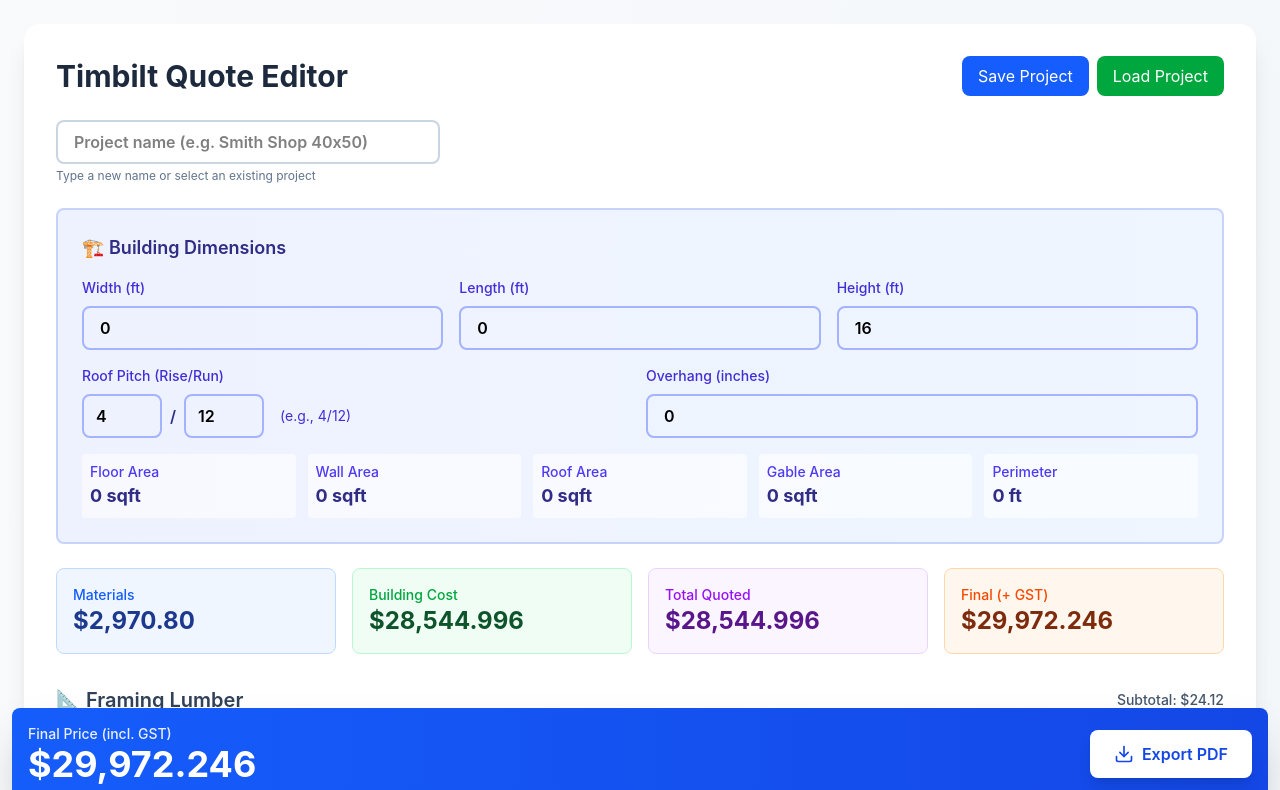
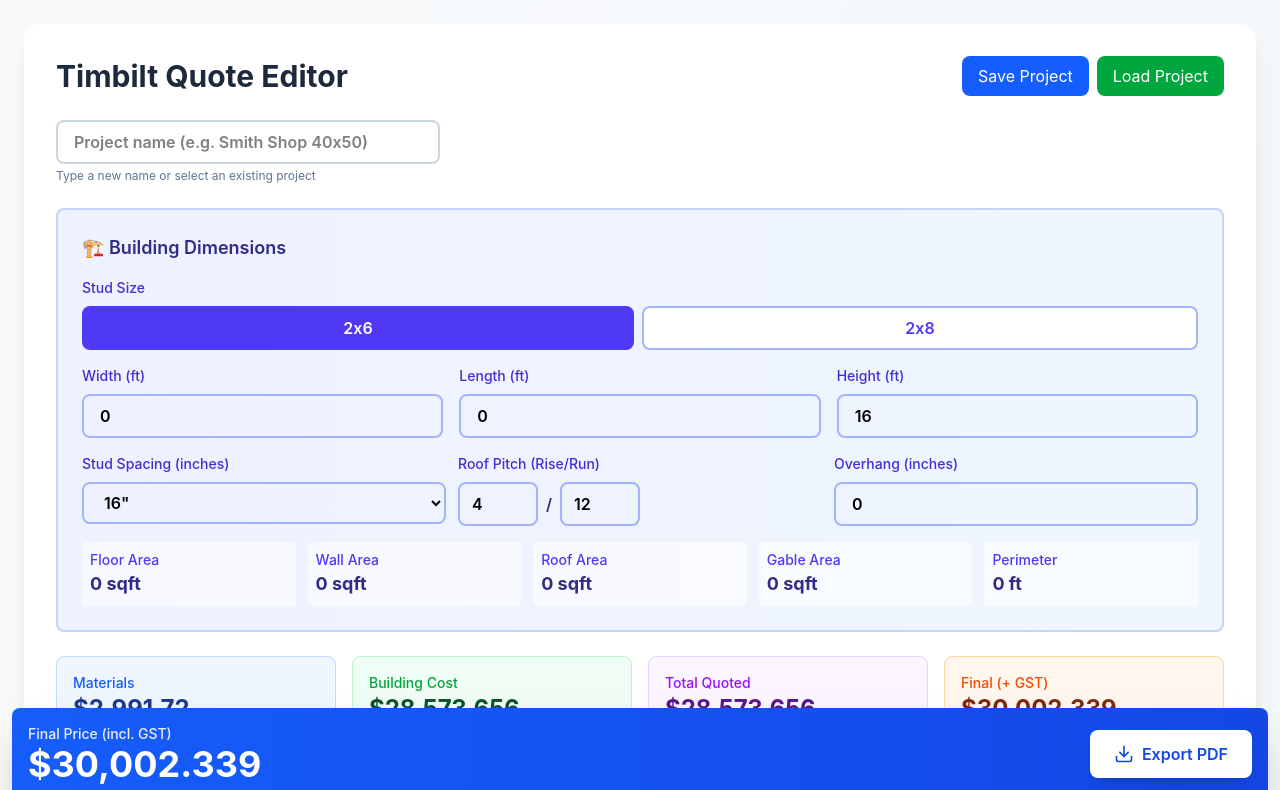
Before and after one commit to JorgeAng/TB2026, a React (Vite) app: page / in a window 1280 px wide. Shown: the top 790 px of the page. Built offline with nearby package versions, Linux system fonts and the light colour scheme.

Commit message:
Implement stud size selection and pricing updates
Added stud size state and updated pricing logic based on selected stud size. Adjusted item definitions to reflect changes in stud size and updated UI to allow selection between '2x6' and '2x8'.

```diff
--- a/src/App.jsx
+++ b/src/App.jsx
@@ -4,6 +4,7 @@
 
 const QuoteEditor = () => {
   const [dimensions, setDimensions] = useState({ width: 0, length: 0, height: 16 });
+  const [studSize, setStudSize] = useState('2x6'); // '2x6' or '2x8'
   const [config, setConfig] = useState({
     management: 0.07,
     pst: 0.07,
@@ -125,31 +126,58 @@
     70: () => 1, // Door Paint - manual entry
     71: () => 1, // Tool Expenses
     72: () => 1, // Trusses Package - manual entry
-    73: () => 1, // Bifold Door - manual entry
+    73: () => 0, // Bifold Door - manual entry
     74: () => 0  // Overhead Door - manual entry
+  };
+
+  // Price definitions based on stud size
+  const studPrices = {
+    '2x6': {
+      studs: 11.26,
+      topPlates: 11.26,
+      extraTopPlates: 11.26,
+      bottomPlates: 24.19
+    },
+    '2x8': {
+      studs: 16.19,
+      topPlates: 16.19,
+      extraTopPlates: 16.19,
+      bottomPlates: 32.40
+    }
   };
 
   // Initialize items with formulas
   useEffect(() => {
-    const getPrice = (id, basePrice) => defaultPrices[id] !== undefined ? defaultPrices[id] : basePrice;
+    // Get prices based on current stud size
+    const currentStudPrices = studPrices[studSize];
+
+    // Helper function to get price - but NOT for stud-dependent items (1,2,3,4)
+    const getPrice = (id, basePrice) => {
+      // For stud-dependent items, always use the stud size prices, ignore defaults
+      if (id === 1 || id === 2 || id === 3 || id === 4) {
+        return basePrice;
+      }
+      // For all other items, use saved defaults or base price
+      return defaultPrices[id] !== undefined ? defaultPrices[id] : basePrice;
+    };
 
     const initialItems = [
       // Framing Lumber
-      { id: 1, category: 'framing_lumber', name: '2x6 Studs 16\'', qty: 135, unit: getPrice(1, 18.19), baseUnit: 18.19, enabled: true, hasFormula: true, manualOverride: false, manualPriceOverride: false },
-      { id: 2, category: 'framing_lumber', name: 'Top Plates', qty: 27, unit: getPrice(2, 6.03), baseUnit: 6.03, enabled: true, hasFormula: true, manualOverride: false, manualPriceOverride: false },
-      { id: 3, category: 'framing_lumber', name: 'Extra Top Plates', qty: 14, unit: getPrice(3, 6.03), baseUnit: 6.03, enabled: true, hasFormula: true, manualOverride: false, manualPriceOverride: false },
-      { id: 4, category: 'framing_lumber', name: 'Bottom Plates', qty: 11, unit: getPrice(4, 36.18), baseUnit: 36.18, enabled: true, hasFormula: true, manualOverride: false, manualPriceOverride: false },
+      { id: 1, category: 'framing_lumber', name: `${studSize} Studs 16'`, qty: 135, unit: getPrice(1, currentStudPrices.studs), baseUnit: currentStudPrices.studs, enabled: true, hasFormula: true, manualOverride: false, manualPriceOverride: false },
+      { id: 2, category: 'framing_lumber', name: 'Top Plates', qty: 27, unit: getPrice(2, currentStudPrices.topPlates), baseUnit: currentStudPrices.topPlates, enabled: true, hasFormula: true, manualOverride: false, manualPriceOverride: false },
+      { id: 3, category: 'framing_lumber', name: 'Extra Top Plates', qty: 14, unit: getPrice(3, currentStudPrices.extraTopPlates), baseUnit: currentStudPrices.extraTopPlates, enabled: true, hasFormula: true, manualOverride: false, manualPriceOverride: false },
+      { id: 4, category: 'framing_lumber', name: 'Bottom Plates', qty: 11, unit: getPrice(4, currentStudPrices.bottomPlates), baseUnit: currentStudPrices.bottomPlates, enabled: true, hasFormula: true, manualOverride: false, manualPriceOverride: false },
       { id: 5, category: 'framing_lumber', name: 'Headers', qty: 95, unit: getPrice(5, 7.10), baseUnit: 7.10, enabled: true, hasFormula: true, manualOverride: false, manualPriceOverride: false },
       { id: 6, category: 'framing_lumber', name: 'LVL Header Material', qty: 0, unit: getPrice(6, 50.00), baseUnit: 50.00, enabled: false, hasFormula: false, manualOverride: false, manualPriceOverride: false },
-      { id: 7, category: 'framing_lumber', name: 'Outside Wall Strapping', qty: 90, unit: getPrice(7, 9.88), baseUnit: 9.88, enabled: true, hasFormula: true, manualOverride: false, manualPriceOverride: false },
-      { id: 8, category: 'framing_lumber', name: 'Inside Wall Strapping', qty: 90, unit: getPrice(8, 9.88), baseUnit: 9.88, enabled: true, hasFormula: true, manualOverride: false, manualPriceOverride: false },
-      { id: 9, category: 'framing_lumber', name: 'Roof Strapping', qty: 122, unit: getPrice(9, 9.88), baseUnit: 9.88, enabled: true, hasFormula: true, manualOverride: false, manualPriceOverride: false },
+      { id: 7, category: 'framing_lumber', name: 'Outside Wall Strapping', qty: 90, unit: getPrice(7, 8.59), baseUnit: 8.59, enabled: true, hasFormula: true, manualOverride: false, manualPriceOverride: false },
+      { id: 8, category: 'framing_lumber', name: 'Inside Wall Strapping', qty: 90, unit: getPrice(8, 5.39), baseUnit: 5.39, enabled: true, hasFormula: true, manualOverride: false, manualPriceOverride: false },
+      { id: 9, category: 'framing_lumber', name: 'Roof Strapping', qty: 122, unit: getPrice(9, 8.59), baseUnit: 8.59, enabled: true, hasFormula: true, manualOverride: false, manualPriceOverride: false },
       { id: 10, category: 'framing_lumber', name: '3/4" Plywood (bi-fold)', qty: 0, unit: getPrice(10, 85.00), baseUnit: 85.00, enabled: false, hasFormula: false, manualOverride: false, manualPriceOverride: false },
 
       // Fasteners & Anchoring
       { id: 11, category: 'fasteners', name: 'Anchor Bolts', qty: 45, unit: getPrice(11, 2.23), baseUnit: 2.23, enabled: true, hasFormula: true, manualOverride: false, manualPriceOverride: false },
       { id: 12, category: 'fasteners', name: 'Paslode Nails 2⅜"', qty: 2, unit: getPrice(12, 6.73), baseUnit: 6.73, enabled: true, hasFormula: true, manualOverride: false, manualPriceOverride: false },
-      { id: 13, category: 'fasteners', name: 'Paslode Nails 3¼"', qty: 3, unit: getPrice(13, 75.50), baseUnit: 75.50, enabled: true, hasFormula: true, manualOverride: false, manualPriceOverride: false },
+      { id: 13, category: 'fasteners', name: 'Paslode Nails 3¼"', qty: 3, unit: getPrice(13, 112.50), baseUnit: 112.50, enabled: true, hasFormula: true, manualOverride: false, manualPriceOverride: false },
       { id: 14, category: 'fasteners', name: 'Exterior Metal Screws', qty: 6, unit: getPrice(14, 0.10), baseUnit: 0.10, enabled: true, hasFormula: true, manualOverride: false, manualPriceOverride: false },
       { id: 15, category: 'fasteners', name: 'Interior Metal Screws', qty: 5, unit: getPrice(15, 0.08), baseUnit: 0.08, enabled: true, hasFormula: true, manualOverride: false, manualPriceOverride: false },
       { id: 16, category: 'fasteners', name: 'Staples', qty: 4, unit: getPrice(16, 11.87), baseUnit: 11.87, enabled: true, hasFormula: true, manualOverride: false, manualPriceOverride: false },
@@ -233,9 +261,9 @@
       { id: 74, category: 'trades', name: 'Overhead Door', qty: 0, unit: getPrice(74, 2500.00), baseUnit: 2500.00, enabled: true, hasFormula: false, manualOverride: false, manualPriceOverride: false, hasSizing: true, sizes: [{width: 0, height: 0, qty: 1}], totalPerimeter: 0 }
     ];
     setItems(initialItems);
-  }, [defaultPrices]);
+  }, [defaultPrices, studSize]);
 
-  // Recalculate quantities when dimensions change (only for items without manual override)
+  // Recalculate quantities when dimensions or stud spacing changes
   useEffect(() => {
     setItems(prevItems => {
       // Helper function to get total openings perimeter
@@ -613,6 +641,7 @@
       projectName,
       dimensions,
       config,
+      studSize, // Save stud size
       items // This now includes manualOverride flags and defaultUnit
     };
     console.log('Saving project:', projectName);
@@ -636,6 +665,7 @@
     console.log('Loading project:', projectName);
     setDimensions(data.dimensions);
     setConfig(data.config);
+    setStudSize(data.studSize || '2x6'); // Load stud size with default fallback
     // Load items as-is from the saved project
     setItems(data.items.map(item => ({
       ...item,
@@ -670,7 +700,7 @@
     // Building dimensions
     doc.setFontSize(10);
     doc.setFont(undefined, 'normal');
-    doc.text(`Building: ${dimensions.width}' × ${dimensions.length}' × ${dimensions.height}' | Roof: ${config.roofPitchRise}/${config.roofPitchRun}`, margin, yPos);
+    doc.text(`Building: ${dimensions.width}' × ${dimensions.length}' × ${dimensions.height}' | Roof: ${config.roofPitchRise}/${config.roofPitchRun} | Stud: ${studSize}`, margin, yPos);
     yPos += 5;
     doc.text(`Floor: ${floorArea} sqft | Wall: ${Math.ceil(wallArea)} sqft | Roof: ${Math.ceil(roofArea)} sqft`, margin, yPos);
     yPos += 10;
@@ -802,6 +832,34 @@
             {/* Building Dimensions */}
             <div className="bg-gradient-to-r from-indigo-50 to-blue-50 p-4 sm:p-6 rounded-lg border-2 border-indigo-200 mb-6">
               <h2 className="text-base sm:text-lg font-semibold text-indigo-900 mb-4">🏗️ Building Dimensions</h2>
+
+              {/* Stud Size Toggle */}
+              <div className="mb-4">
+                <label className="block text-sm font-medium text-indigo-700 mb-2">Stud Size</label>
+                <div className="flex gap-2">
+                  <button
+                    onClick={() => setStudSize('2x6')}
+                    className={`flex-1 px-4 py-2 rounded-lg font-semibold transition-colors ${
+                      studSize === '2x6'
+                        ? 'bg-indigo-600 text-white'
+                        : 'bg-white text-indigo-600 border-2 border-indigo-300 hover:bg-indigo-50'
+                    }`}
+                  >
+                    2x6
+                  </button>
+                  <button
+                    onClick={() => setStudSize('2x8')}
+                    className={`flex-1 px-4 py-2 rounded-lg font-semibold transition-colors ${
+                      studSize === '2x8'
+                        ? 'bg-indigo-600 text-white'
+                        : 'bg-white text-indigo-600 border-2 border-indigo-300 hover:bg-indigo-50'
+                    }`}
+                  >
+                    2x8
+                  </button>
+                </div>
+              </div>
+
               <div className="grid grid-cols-1 sm:grid-cols-3 gap-3 sm:gap-4">
                 <div>
                   <label className="block text-sm font-medium text-indigo-700 mb-2">Width (ft)</label>
@@ -832,7 +890,19 @@
                 </div>
               </div>
 
-              <div className="mt-4 grid grid-cols-1 sm:grid-cols-2 gap-3">
+              <div className="mt-4 grid grid-cols-1 sm:grid-cols-3 gap-3">
+                <div>
+                  <label className="block text-sm font-medium text-indigo-700 mb-2">Stud Spacing (inches)</label>
+                  <select
+                    value={config.studSpacing}
+                    onChange={(e) => setConfig({...config, studSpacing: Number(e.target.value)})}
+                    className="w-full px-4 py-2 text-black font-semibold border-2 border-indigo-300 rounded-lg focus:ring-2 focus:ring-indigo-500 focus:border-indigo-500"
+                  >
+                    <option value={12}>12"</option>
+                    <option value={16}>16"</option>
+                    <option value={24}>24"</option>
+                  </select>
+                </div>
                 <div>
                   <label className="block text-sm font-medium text-indigo-700 mb-2">Roof Pitch (Rise/Run)</label>
                   <div className="flex gap-2 items-center">
@@ -851,7 +921,6 @@
                       className="w-20 px-3 py-2 text-black font-semibold border-2 border-indigo-300 rounded-lg focus:ring-2 focus:ring-indigo-500 focus:border-indigo-500"
                       placeholder="12"
                     />
-                    <span className="text-indigo-700 text-sm ml-2">(e.g., 4/12)</span>
                   </div>
                 </div>
                 <div>
```
